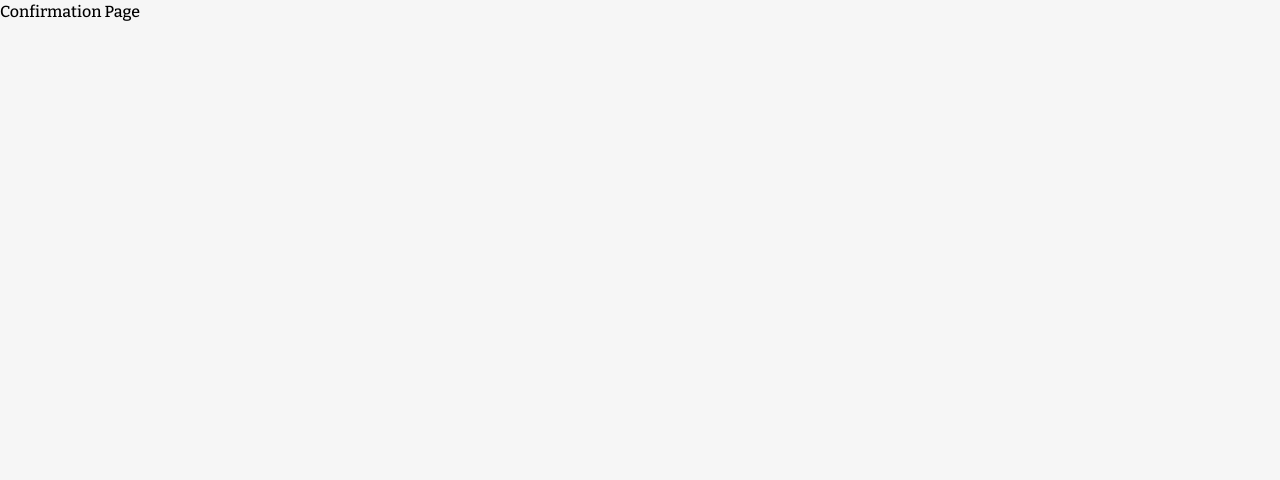
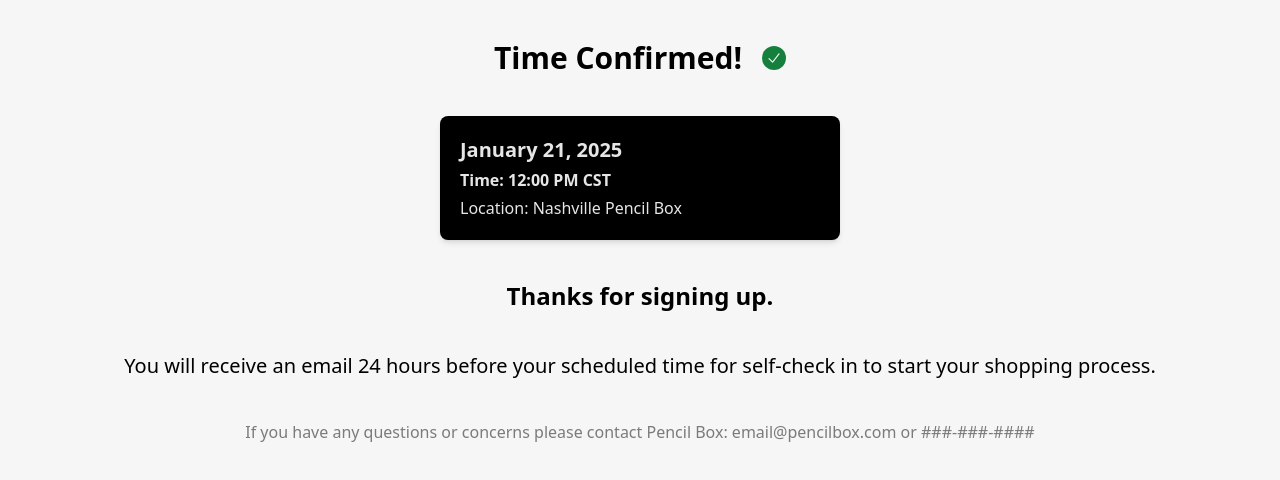
Before and after one commit to Pencil-For-Schools/pencil-tech-ui, a Next.js app: page /confirm-registration in a window 1280 px wide. Shown: the top 480 px of the page. Built offline with nearby package versions, Linux system fonts and the light colour scheme.

Commit message:
ticket 14 confirm registration page loading state not used

```diff
--- a/src/app/(scheduling)/confirm-registration/page.js
+++ b/src/app/(scheduling)/confirm-registration/page.js
@@ -1,5 +1,59 @@
-import React from "react";
+"use client"
 
-export default function ConfirmationPage() {
-  return <div>Confirmation Page</div>;
+import { CheckIcon } from "@heroicons/react/20/solid";
+import { useState } from "react";
+
+const sampleData = {
+    day: 21,
+    location: "Nashville Pencil Box",
+    month: "January",
+    time: "12:00 PM CST",
+    year: 2025
 }
+
+const constantData = {
+    email: "email@pencilbox.com",
+    phoneNumber: "###-###-####",
+    questionOrConcern: "If you have any questions or concerns please contact Pencil Box:",
+    reminder: "You will receive an email 24 hours before your scheduled time for self-check in to start your shopping process.",
+    thanks: "Thanks for signing up.",
+}
+
+
+export default function Page() {
+    const [loading, setLoading] = useState(true)
+
+    // Background color can be set from the layout.tsx
+    if (!loading) {
+        return (
+            <div className="flex flex-col gap-10 px-5 py-10">
+                <p className="font-bold text-3xl">Finalizing...</p>
+                {/* Reusing spinner component from inventory list */}
+                <div className="flex items-center justify-center bg-gray-100">
+                    <div className="loader border-t-4 border-blue-500 border-solid rounded-full w-12 h-12 animate-spin"></div>
+                </div>
+                {/* End */}
+            </div>
+        );
+    }
+
+    return (
+        // Reusable header will go here for the layout
+        <div className="flex flex-col font-sans gap-10 md:items-center px-5 py-10">
+            <div className="flex gap-5 items-center">
+                <p className="font-bold text-3xl">Time Confirmed!</p>
+                <CheckIcon className="bg-green-700 h-6 p-1 rounded-full text-white/90 w-6" />
+            </div>
+
+            <div className="bg-black md:w-[400px] p-5 rounded-lg shadow-md space-y-1 text-white/90">
+                <p className="font-bold text-xl">{sampleData.month} {sampleData.day}, {sampleData.year}</p>
+                <p className="font-bold">Time: {sampleData.time}</p>
+                <p>Location: {sampleData.location}</p>
+            </div>
+
+            <p className="font-semibold text-2xl">{constantData.thanks}</p>
+            <p className="font-medium text-xl">{constantData.reminder}</p>
+            <p className="text-black/50 font-light">{constantData.questionOrConcern} {constantData.email} or {constantData.phoneNumber}</p>
+        </div >
+    )
+}
```
